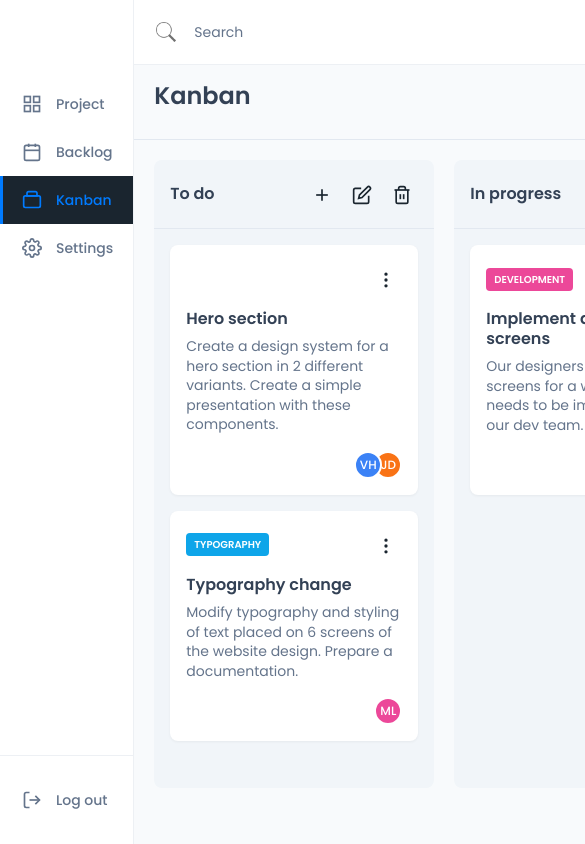
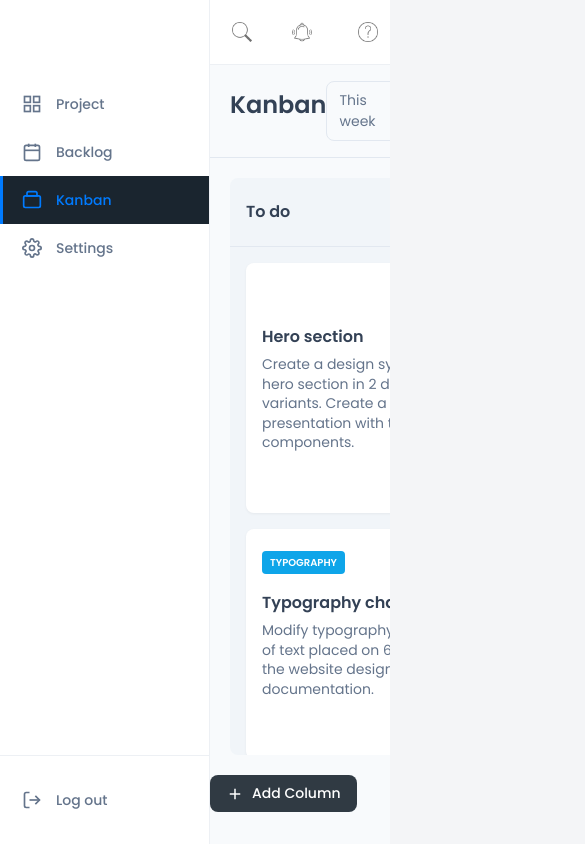
Before and after one commit to TranSang231/Scrum-Agile-Project-Management-Website, a React (Vite) app: page /kanban in a window 390 px wide. Shown: the top 844 px of the page, 585 px wide, since content can reach past the window. Built offline with nearby package versions, Linux system fonts and the light colour scheme.

Commit message:
Change interface of  add-column

```diff
--- a/package.json
+++ b/package.json
@@ -29,6 +29,6 @@
     "globals": "^15.15.0",
     "sass": "^1.86.3",
     "sass-embedded": "^1.86.3",
-    "vite": "^6.2.5"
+    "vite": "^6.2.6"
   }
 }
--- a/src/assets/styles/base/_typography.scss
+++ b/src/assets/styles/base/_typography.scss
@@ -1,4 +1,5 @@
 // _typography.scss
+@use 'sass:color';
 
 // Font families
 $font-primary: 'Poppins', -apple-system, BlinkMacSystemFont, 'Segoe UI', Roboto, Oxygen, Ubuntu, Cantarell, 'Open Sans', 'Helvetica Neue', sans-serif;
@@ -67,7 +68,7 @@ a {
 
   &:hover {
     text-decoration: underline;
-    color: darken(#007bff, 10%);
+    color: color.scale(#007bff, $lightness: 10%);
   }
 }
 
--- a/src/assets/styles/components/_button.scss
+++ b/src/assets/styles/components/_button.scss
@@ -1,4 +1,5 @@
 @use '../base/variables' as *;
+@use 'sass:color';
 
 // ---------- Base Button Styles ---------- //
 %base-button {
@@ -45,7 +46,7 @@
     color: $secondary-color;
 
     &:hover {
-      background-color: darken($fourthary-color, 8%);
+      background-color: color.scale($fourthary-color,$lightness: 8%);
       transform: scale(1.05);
     }
   }
@@ -56,7 +57,7 @@
     color: $fifthary-color;
 
     &:hover {
-      background-color: darken($primary-color, 8%);
+      background-color: color.scale($primary-color,$lightness: 8%);
     }
   }
 
--- a/src/assets/styles/pages/kanban/kanban.scss
+++ b/src/assets/styles/pages/kanban/kanban.scss
@@ -1,3 +1,15 @@
+.kanban-wrapper {
+  display: flex;
+
+  .kanban-main {
+    height: 100%;
+    flex: 1;
+    display: flex;
+    flex-direction: column;
+    overflow: hidden;
+  }
+}
+
 .kanban-container {
   display: flex;
   flex-direction: column;
@@ -21,6 +33,9 @@
 
   .kanban-columns-manager {
     height: 100%;
+    overflow-x: auto; // Cho phép cuộn ngang khi có nhiều cột
+    display: flex;
+    flex-direction: row;
   }
 
   .kanban-board {
@@ -28,7 +43,8 @@
     gap: 20px;
     padding: 20px;
     overflow-x: auto;
-    height: 100%;
+    height: 90%;
+    width: 81%;
 
     .task-column {
       min-width: 280px;
@@ -37,7 +53,7 @@
       border-radius: 8px;
       display: flex;
       flex-direction: column;
-      max-height: 85%;
+      max-height: 100%;
 
       .column-header {
         display: flex;
@@ -161,6 +177,9 @@
       }
     }
   }
+
+
+
 }
 
 .time-filter {
@@ -178,13 +197,14 @@
   }
 }
 
-.kanban-wrapper {
-  display: flex;
 
-  .kanban-main {
-    height: 100%;
-    flex: 1;
-    display: flex;
-    flex-direction: column;
+@media (max-width: 1024px) {
+  .kanban-columns-manager{
+    flex-direction: column !important;
+  }
+
+  .kanban-board{
+    width: 100% !important;
+    height: 90% !important;
   }
 }
--- a/src/assets/styles/pages/kanban/kanbanColumn.scss
+++ b/src/assets/styles/pages/kanban/kanbanColumn.scss
@@ -1,7 +1,19 @@
 @use '../../base/variables' as *;
 @use '../../components/button' as *;
 
+
+// Thêm thẻ bọc addColumn
+.add-column-overlay {
+    flex: 1;
+}
+
+
 .add-column-button {
+
+    margin-top: 36px;
+    margin-left: 14%;
+    margin-right: 14%;
+
     button {
         display: inline-flex;
         align-items: center;
@@ -29,6 +41,7 @@
 }
 
 .add-column-form {
+    margin-top: 20px;
     padding: 12px;
     display: flex;
     flex-direction: column;
@@ -82,3 +95,11 @@
         }
     }
 }
+
+
+@media (max-width: 1024px) {
+    .add-column-button {
+        margin-top: 0;
+        margin-left: 0;
+    }
+  }
--- a/src/pages/kanban/KanbanColumn.jsx
+++ b/src/pages/kanban/KanbanColumn.jsx
@@ -2,6 +2,7 @@ import React, { useState } from 'react';
 import PropTypes from 'prop-types';
 import '../../assets/styles/pages/kanban/kanbanColumn.scss';
 import TaskCard from '../../components/TaskCard.jsx';
+import 'bootstrap/dist/css/bootstrap.min.css';
 
 const KanbanColumn = ({
   columns,
@@ -60,6 +61,8 @@ const KanbanColumn = ({
   return (
     <div className="kanban-columns-manager">
       {/* Hiển thị các cột */}
+
+
       <div className="kanban-board">
         {columns.map(column => (
           <div className="task-column" key={column.id}>
@@ -142,11 +145,14 @@ const KanbanColumn = ({
             </div>
           </div>
         ))}
+      </div>
 
+        {/* Đưa thẻ addColumn ra ngoài thẻ Kanban-board */}
+        <div className="add-column-overlay">
           {/* Nút thêm cột mới */}
             {!showAddColumn ? (
               <div className="add-column-button">
-            <button class="button button--primary" onClick={() => setShowAddColumn(true)}>
+                <button className="button button--primary" onClick={() => setShowAddColumn(true)}>
                   <svg viewBox="0 0 24 24" width="18" height="18" stroke="currentColor" strokeWidth="2" fill="none">
                     <line x1="12" y1="5" x2="12" y2="19" />
                     <line x1="5" y1="12" x2="19" y2="12" />
@@ -166,15 +172,16 @@ const KanbanColumn = ({
                 />
                 <div className="form-actions">
                   <button
-                class="button button--save"
+                    className="button button--save"
                     onClick={handleAddColumn}>Thêm cột</button>
                   <button
-                class="button button--cancel"
+                    className="button button--cancel"
                     onClick={() => setShowAddColumn(false)}>Hủy</button>
                 </div>
               </div>
             )}
         </div>
+
     </div>
   );
 };
```
Also changed, not shown: 1 other file (tests, documents, lock files or other folders). Lines whose indentation alone changed are shown as unchanged.
